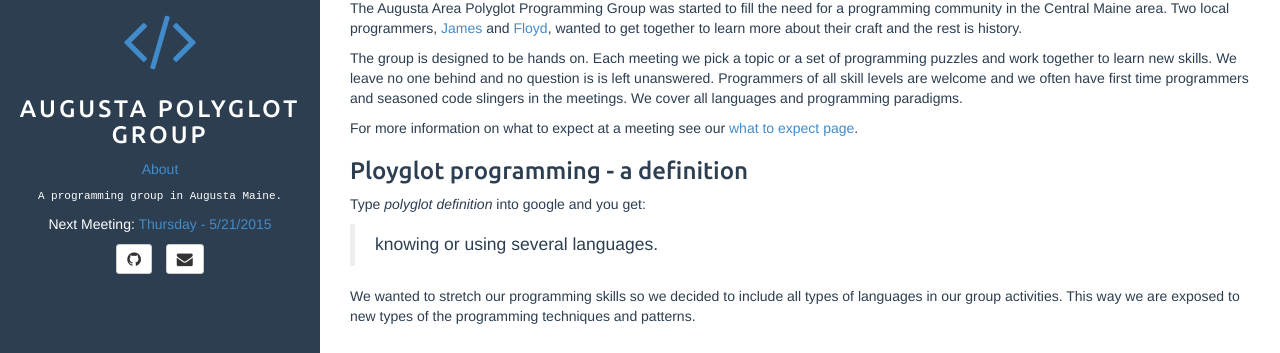
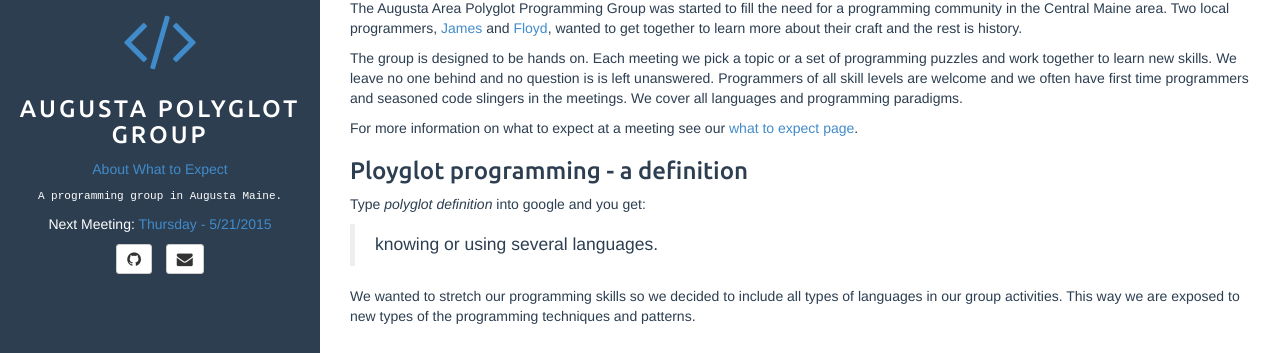
Before and after one commit to Augusta-Polyglot/augusta-polyglot.github.io, a Jekyll site: the page built from about.html, in a window 1280 px wide. Shown: the part 122-475 px from the top of the page. Built offline with Jekyll 4.4.1, drawn with Linux system fonts in a browser that asks for light colours.

Commit message:
added link on main page

```diff
--- a/_includes/sidebar.html
+++ b/_includes/sidebar.html
@@ -9,6 +9,7 @@
 	<a href="{{ site.BASE_PATH }}/about.html">
 	About
 	</a>
+	<a href="/what-to-expect" >What to Expect</a>
 </header>
 
 {% if site.author.bio %}
```
